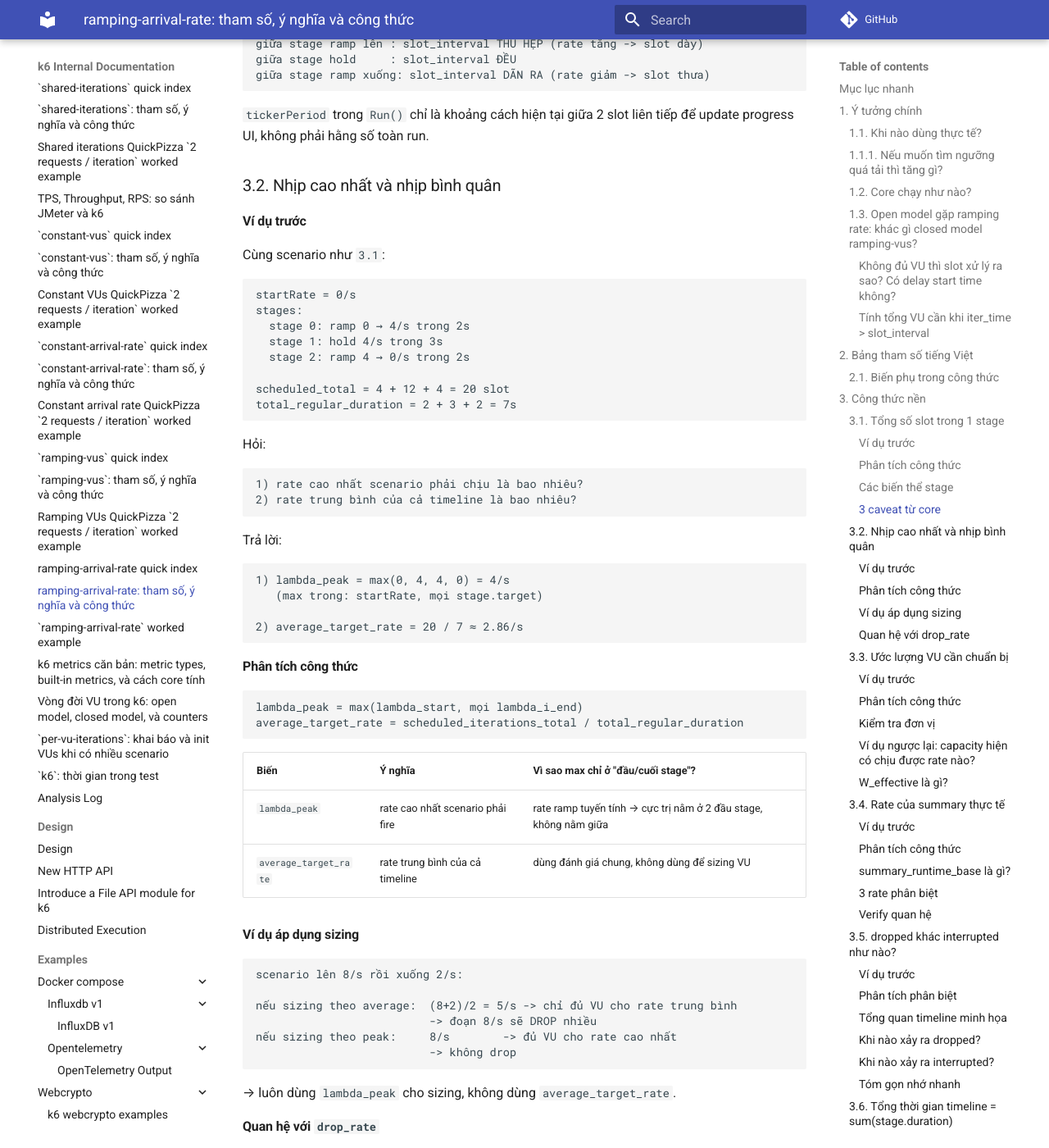
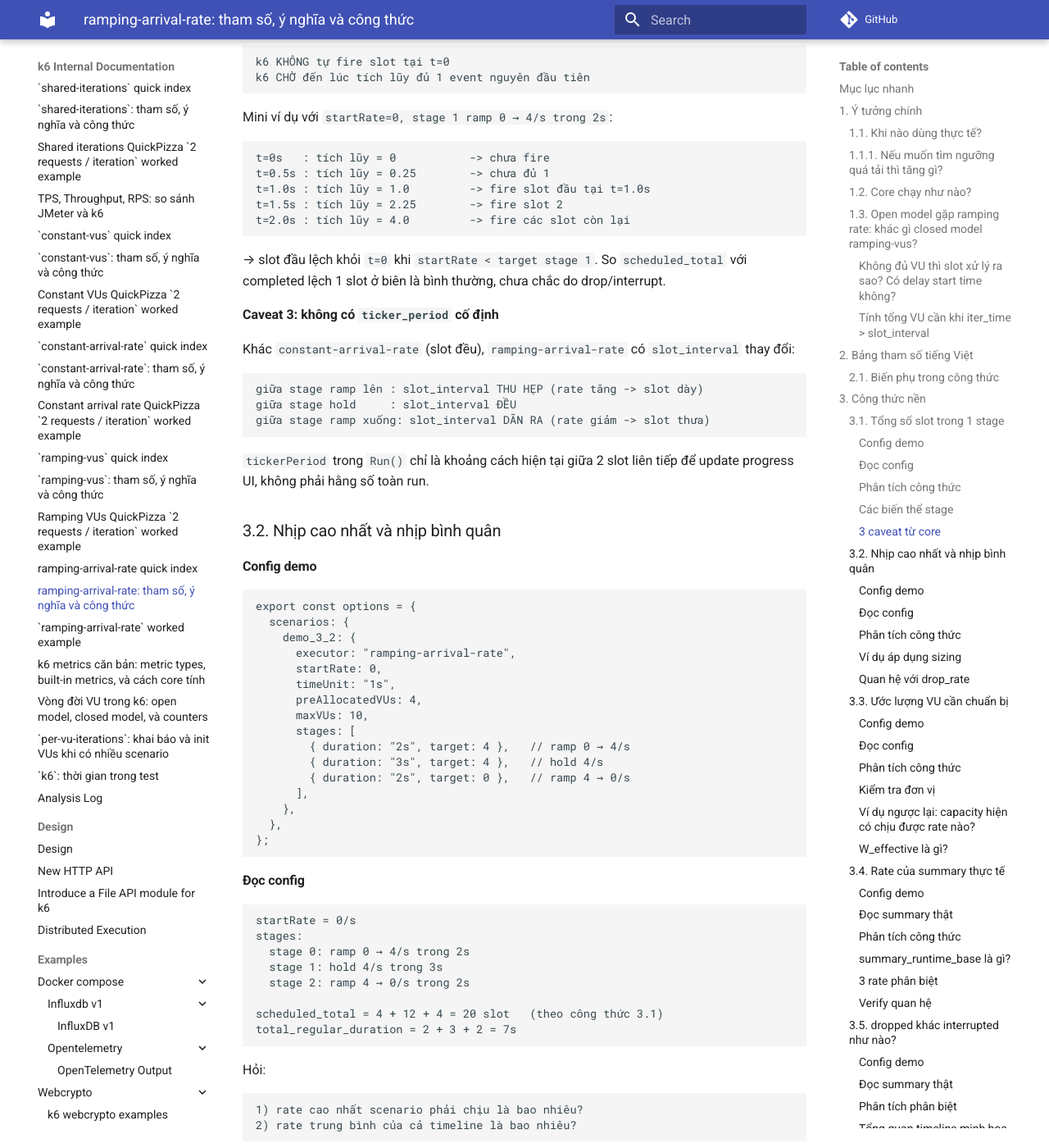
Before and after one commit to meomew-auto/markdown, an MkDocs documentation site: the page built from docs/20260518_ramping-arrival-rate-tham-so-cong-thuc.md, in a window 1280 px wide and 1400 px high, scrolled down 20027 px. Shown: the whole window at 82% size. Built offline with MkDocs 1.6.1 and Material for MkDocs 9.7.7, drawn with Linux system fonts in a browser that asks for light colours; comment, search, counter and statistics services are not loaded; some of the changed text lies outside the part shown.

Commit message:
Update docs

````diff
--- a/docs/20260518_ramping-arrival-rate-tham-so-cong-thuc.md
+++ b/docs/20260518_ramping-arrival-rate-tham-so-cong-thuc.md
@@ -787,9 +787,32 @@ JS sandbox). Nếu quan tâm tới tail latency của hệ thống, phải set `
 
 ### 3.1. Tổng số slot trong 1 stage
 
-#### Ví dụ trước
-
-Stage `ramp 2 → 4 iter/s trong 2s`:
+#### Config demo
+
+```js
+export const options = {
+  scenarios: {
+    demo_3_1: {
+      executor: "ramping-arrival-rate",
+      startRate: 2,
+      timeUnit: "1s",
+      preAllocatedVUs: 4,
+      maxVUs: 10,
+      stages: [
+        { duration: "2s", target: 4 },   // ramp 2 → 4 iter/s
+      ],
+    },
+  },
+};
+
+export default function () {
+  // code chạy trong mỗi iter
+}
+```
+
+#### Đọc config
+
+Stage 0: `ramp 2 → 4 iter/s trong 2s`:
 
 ```text
 đầu stage  (t=0s):  rate = 2/s   -> slot_interval = 500ms
@@ -955,9 +978,28 @@ liên tiếp để update progress UI, không phải hằng số toàn run.
 
 ### 3.2. Nhịp cao nhất và nhịp bình quân
 
-#### Ví dụ trước
-
-Cùng scenario như `3.1`:
+#### Config demo
+
+```js
+export const options = {
+  scenarios: {
+    demo_3_2: {
+      executor: "ramping-arrival-rate",
+      startRate: 0,
+      timeUnit: "1s",
+      preAllocatedVUs: 4,
+      maxVUs: 10,
+      stages: [
+        { duration: "2s", target: 4 },   // ramp 0 → 4/s
+        { duration: "3s", target: 4 },   // hold 4/s
+        { duration: "2s", target: 0 },   // ramp 4 → 0/s
+      ],
+    },
+  },
+};
+```
+
+#### Đọc config
 
 ```text
 startRate = 0/s
@@ -966,7 +1008,7 @@ stages:
   stage 1: hold 4/s trong 3s
   stage 2: ramp 4 → 0/s trong 2s
 
-scheduled_total = 4 + 12 + 4 = 20 slot
+scheduled_total = 4 + 12 + 4 = 20 slot   (theo công thức 3.1)
 total_regular_duration = 2 + 3 + 2 = 7s
 ```
 
@@ -1028,13 +1070,37 @@ giữa stage có `lambda_current` cao hơn trung bình → đó là chỗ dễ d
 
 ### 3.3. Ước lượng VU cần chuẩn bị
 
-#### Ví dụ trước
-
-Scenario:
-
-```text
-lambda_peak = 8 iter/s   (rate cao nhất)
-iter_time   = 0.4s       (do code: vd http 100ms + sleep 0.3s)
+#### Config demo
+
+```js
+export const options = {
+  scenarios: {
+    demo_3_3: {
+      executor: "ramping-arrival-rate",
+      startRate: 0,
+      timeUnit: "1s",
+      preAllocatedVUs: 5,    // sẽ tính lại dựa vào lambda_peak × iter_time
+      maxVUs: 10,
+      stages: [
+        { duration: "2s", target: 8 },   // ramp 0 → 8/s (peak)
+        { duration: "3s", target: 8 },   // hold 8/s
+      ],
+    },
+  },
+};
+
+import { sleep } from "k6";
+export default function () {
+  // giả lập: 1 http request 100ms + sleep 0.3s
+  sleep(0.4);   // -> iter_time ≈ 0.4s
+}
+```
+
+#### Đọc config
+
+```text
+lambda_peak = 8 iter/s   (rate cao nhất, từ stage.target)
+iter_time   = 0.4s       (do code: sleep(0.4))
 ```
 
 Hỏi: cần chuẩn bị bao nhiêu VU để không drop?
@@ -1113,7 +1179,31 @@ code mất 0.2s, minIterationDuration = 1s
 
 ### 3.4. Rate của summary thực tế
 
-#### Ví dụ trước
+#### Config demo
+
+```js
+export const options = {
+  scenarios: {
+    demo_3_4: {
+      executor: "ramping-arrival-rate",
+      startRate: 0,
+      timeUnit: "1s",
+      preAllocatedVUs: 3,    // ÍT hơn ideal -> sẽ có 1-2 drop để minh họa
+      maxVUs: 3,             // không cho spawn unplanned
+      stages: [
+        { duration: "2s", target: 4 },
+        { duration: "3s", target: 4 },
+        { duration: "2s", target: 0 },
+      ],
+    },
+  },
+};
+
+import { sleep } from "k6";
+export default function () { sleep(0.5); }
+```
+
+#### Đọc summary thật
 
 Sau khi chạy xong scenario, summary in:
 
@@ -1202,7 +1292,31 @@ Nếu thấy `(3) > (2)` → nhiều khả năng đo lệch, cần kiểm tra l
 
 ### 3.5. `dropped` khác `interrupted` như nào?
 
-#### Ví dụ trước
+#### Config demo
+
+```js
+export const options = {
+  scenarios: {
+    demo_3_5: {
+      executor: "ramping-arrival-rate",
+      startRate: 0,
+      timeUnit: "1s",
+      preAllocatedVUs: 2,    // CỐ TÌNH thiếu để có drop
+      maxVUs: 2,             // không cho spawn unplanned
+      gracefulStop: "1s",    // grace ngắn để có interrupted ở cuối
+      stages: [
+        { duration: "3s", target: 4 },
+        { duration: "2s", target: 4 },
+      ],
+    },
+  },
+};
+
+import { sleep } from "k6";
+export default function () { sleep(2); }   // iter dài hơn grace -> interrupt cuối
+```
+
+#### Đọc summary thật
 
 Sau test, summary cho:
 
````
